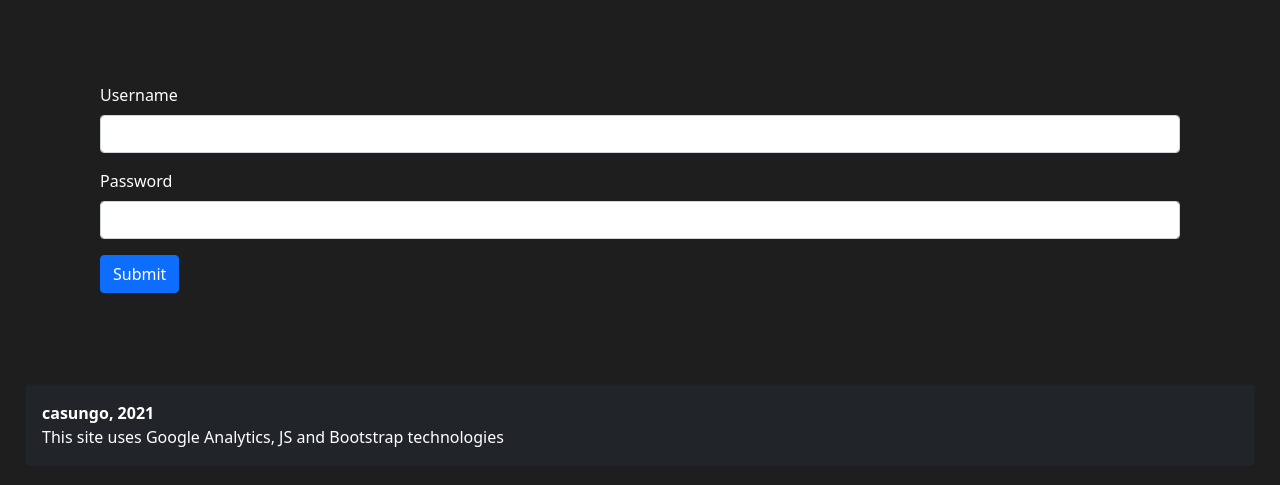
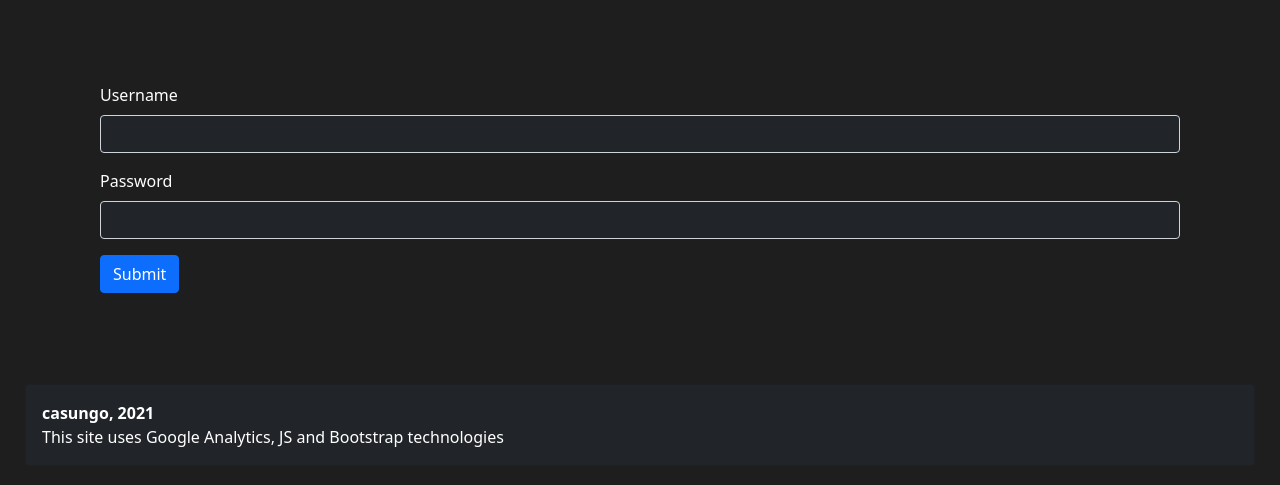
Before and after one commit to casungo/casungo.cf, a plain HTML site: page login.html in a window 1280 px wide. Shown: the part 89-574 px from the top of the page. Drawn offline with nearby package versions, Linux system fonts and the light colour scheme.

Commit message:
made inputs more eye friendly

```diff
--- a/login.html
+++ b/login.html
@@ -44,11 +44,11 @@
     <form action="https://hackertyper.net/">
         <div class="mb-3">
             <label for="username" class="form-label text-white">Username</label>
-            <input type="text" class="form-control" id="username" required>
+            <input type="text" class="form-control text-white bg-dark" id="username" required>
         </div>
         <div class="mb-3">
-            <label for="exampleInputPassword1" class="form-label text-white">Password</label>
-            <input type="password" class="form-control" id="exampleInputPassword1" required>
+            <label for="password" class="form-label text-white">Password</label>
+            <input type="password" class="form-control text-white bg-dark" id="password" required>
         </div>
         <button type="submit" class="btn btn-primary mb-3" value="submit">Submit</button>
     </form>
```
